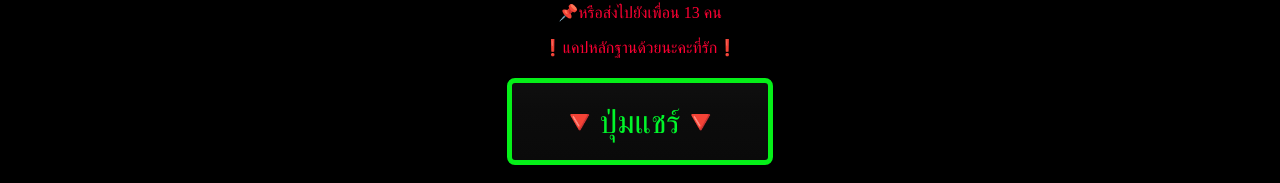
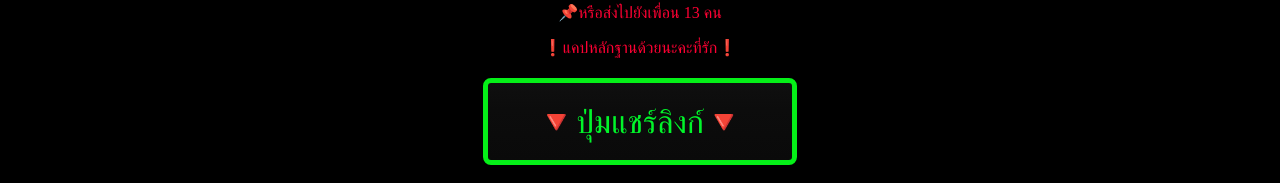
Before and after one commit to allslotbet1688/Siam7471, a plain HTML site: page index.html in a window 1280 px wide. Shown: the part 1382-1565 px from the top of the page. Drawn offline with Linux system fonts and the light colour scheme.

Commit message:
add index page
add index page

```diff
--- a/index.html
+++ b/index.html
@@ -41,7 +41,7 @@
 
     </style>
     <body>
-        <a href=" https://bit.ly/3yAJkFw"> <button class="button">🔻ปุ่มแชร์🔻
+        <a href=" https://bit.ly/3yAJkFw"> <button class="button">🔻ปุ่มแชร์ลิงก์🔻
 
     </body>
 
```
